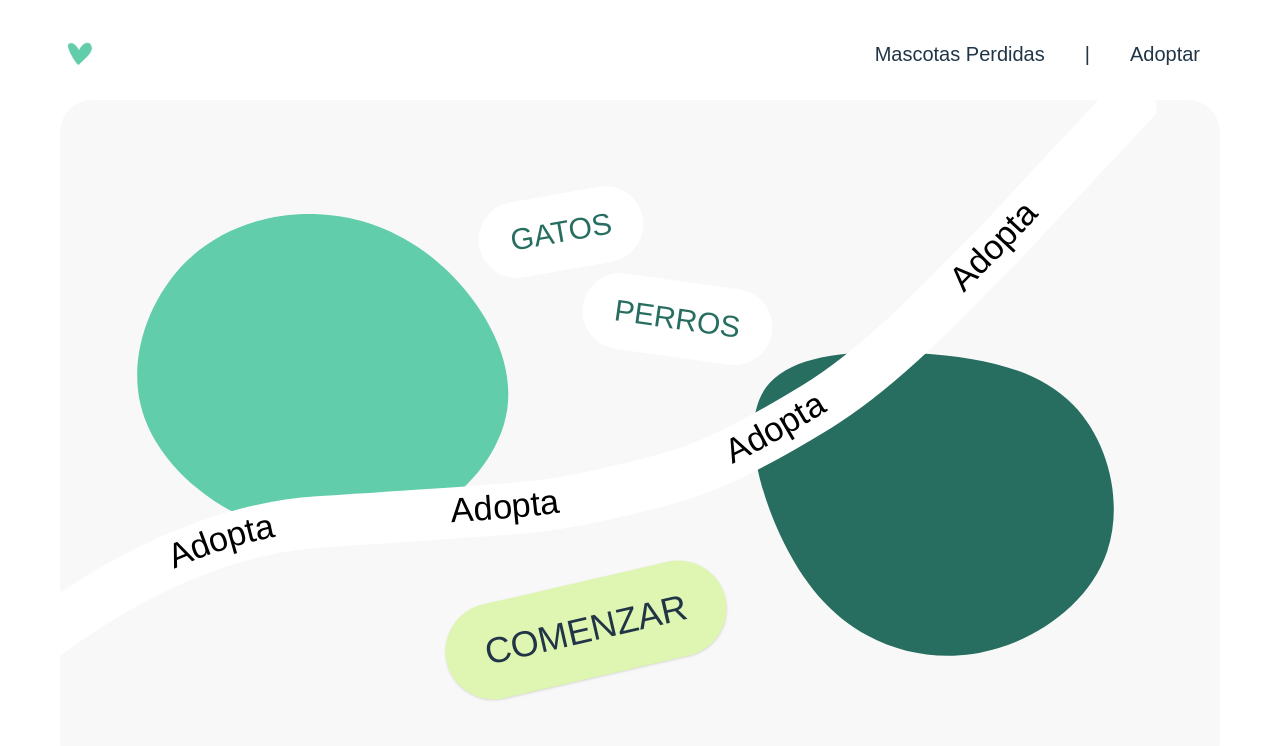
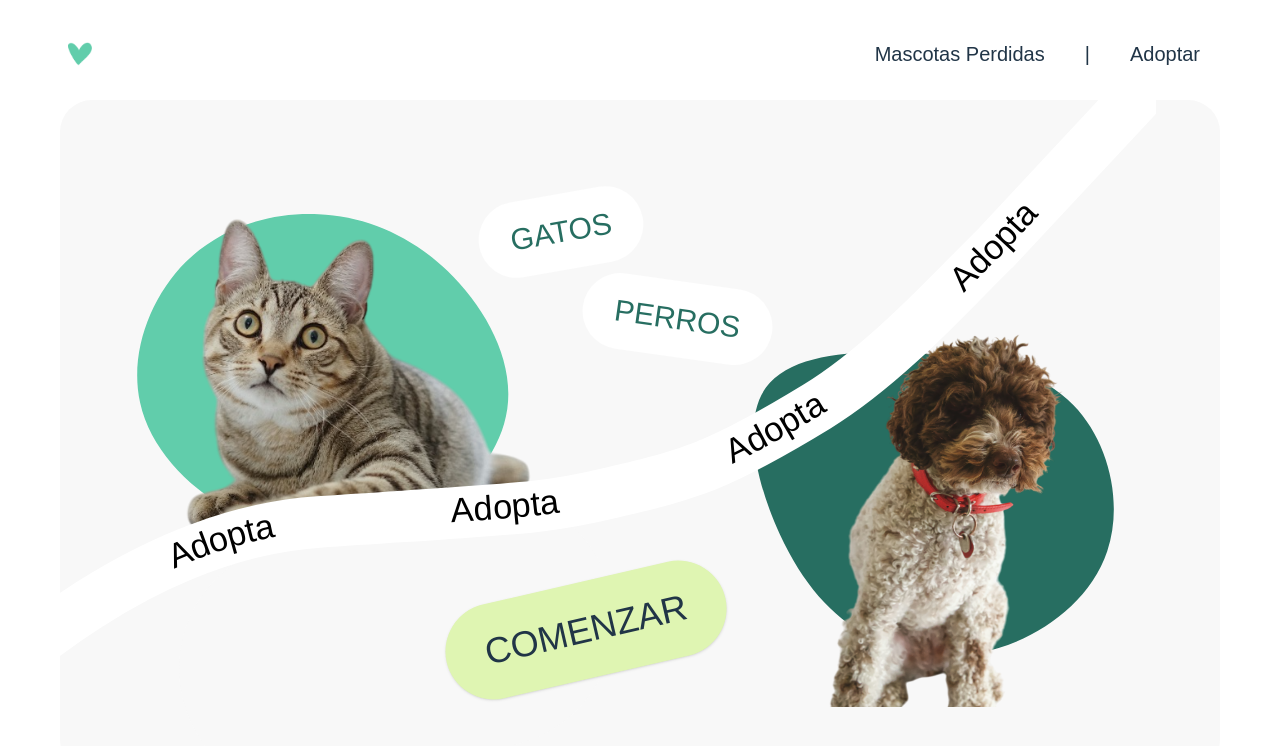
Before and after one commit to juliben/AdoptaPanama, a React (Vite) app: page / in a window 1280 px wide. Shown: the top 746 px of the page. Built offline with nearby package versions, Linux system fonts and the light colour scheme; a web font is replaced by a local one.

Commit message:
Added images

```diff
--- a/src/components/BlobOne.tsx
+++ b/src/components/BlobOne.tsx
@@ -5,6 +5,11 @@ export const BlobOne = () => {
       xmlns="http://www.w3.org/2000/svg"
       className="w-full h-full"
     >
+      <img
+        src="/gato.png"
+        alt="gato"
+        className="h-100 absolute top-[17%] left-[13%] z-10"
+      />
       <path
         fill="#61CDAB"
         d="M53.9,-38.3C69.7,-23.1,82.3,-0.7,79.3,20.4C76.3,41.5,57.7,61.3,35.9,70.2C14.1,79,-10.9,76.8,-32.6,66.7C-54.2,56.7,-72.4,38.7,-77,17.8C-81.7,-3.2,-72.7,-27,-57.6,-42.1C-42.5,-57.1,-21.3,-63.4,-1.1,-62.5C19,-61.6,38,-53.6,53.9,-38.3Z"
--- a/src/pages/Home.tsx
+++ b/src/pages/Home.tsx
@@ -9,6 +9,11 @@ const Home = () => {
         <LinePath />
         <div className="absolute top-0 left-0 w-[45%] z-0 scale-90">
           <BlobOne />
+          <img
+            src="/gato.png"
+            alt="gato"
+            className="h-28 lg:h-100 absolute  top-[15%] left-[10%] lg:top-[17%] lg:left-[13%] z-10"
+          />
         </div>
         <div className="bg-light-gray absolute h-[25%] w-[32%] bottom-[15%] left-[10%] -rotate-15 rounded-l-full lg:rounded-full lg:w-[38%] lg:h-[38%] lg:bottom-[0%] " />
 
@@ -18,8 +23,14 @@ const Home = () => {
         <div className="pill rotate-8 absolute top-[27%] left-[45%]">
           PERROS
         </div>
+
         <div className="absolute top-[23%] right-[3%] w-[45%] z-0 ">
           <BlobTwo />
+          <img
+            src="/perro.png"
+            alt="perro"
+            className="h-28 lg:h-100 absolute  top-[6%] left-[35%] lg:top-[10%] lg:left-[30%] rotate-y-180 z-10"
+          />
         </div>
         <motion.div whileHover={{ scale: 1.1 }}>
           <button className="button-pill -rotate-13 absolute bottom-[14%] left-[33%] hover:cursor-pointer">
```
Also changed, not shown: public/gato.png (added), public/perro.png (added).
